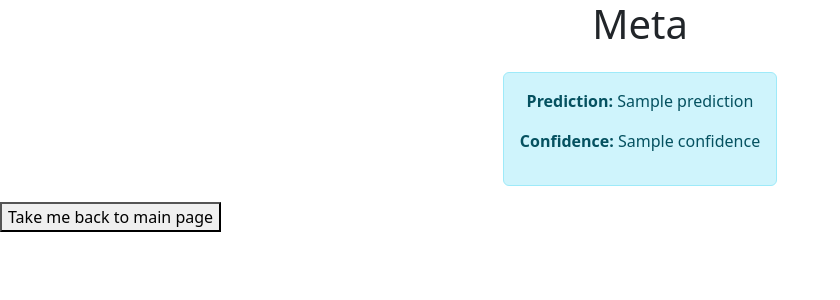
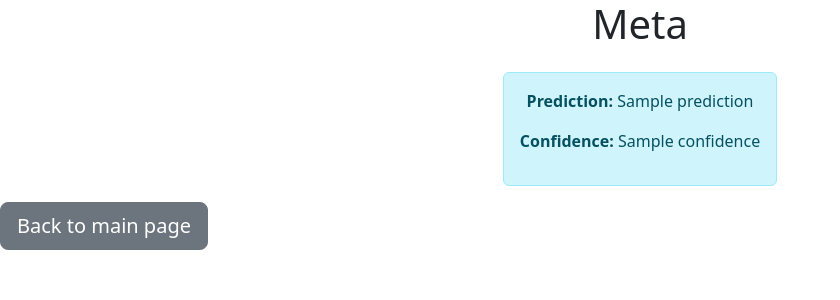
Before and after one commit to ucsd-cse-spis-2025/SPIS25-Lauren-Diana-Final_Project, a Flask app: template templates/meta.html in a window 1280 px wide. Shown: the top 300 px of the page, without its empty margins (0-840 px from the left). Run offline with Flask 3, Linux system fonts and the light colour scheme; the template is opened without the code that fills it: most values are stand-ins (such as "Sample title", 1, 10 or a date in 2020); parts of the project's set-up code (start-up, migrations or seed data) failed here and were passed over.

Commit message:
Changed button format again

```diff
--- a/templates/amazon.html
+++ b/templates/amazon.html
@@ -19,7 +19,7 @@
       </div>
     </div>
 
-    <a href="/predict"><button>Take me back to main page</button></a>
+    <a href="/predict" class="btn btn-secondary btn-lg">Back to main page</a>
     <!-- Bootstrap JS -->
   <script src="https://cdn.jsdelivr.net/npm/bootstrap@5.3.2/dist/js/bootstrap.bundle.min.js"></script>
 </body>
--- a/templates/apple.html
+++ b/templates/apple.html
@@ -19,7 +19,7 @@
         </div>
     </div>
 
-    <a href="/predict"><button>Take me back to main page</button></a>
+    <a href="/predict" class="btn btn-secondary btn-lg">Back to main page</a>
     <!-- Bootstrap JS -->
   <script src="https://cdn.jsdelivr.net/npm/bootstrap@5.3.2/dist/js/bootstrap.bundle.min.js"></script>
 </body>
--- a/templates/google.html
+++ b/templates/google.html
@@ -19,7 +19,7 @@
         </div>
     </div>
 
-    <a href="/predict"><button>Take me back to main page</button></a>
+    <a href="/predict" class="btn btn-secondary btn-lg">Back to main page</a>
     <!-- Bootstrap JS -->
   <script src="https://cdn.jsdelivr.net/npm/bootstrap@5.3.2/dist/js/bootstrap.bundle.min.js"></script>
 </body>
--- a/templates/meta.html
+++ b/templates/meta.html
@@ -19,7 +19,7 @@
         </div>
     </div>
 
-    <a href="/predict"><button>Take me back to main page</button></a>
+    <a href="/predict" class="btn btn-secondary btn-lg">Back to main page</a>
     <!-- Bootstrap JS -->
   <script src="https://cdn.jsdelivr.net/npm/bootstrap@5.3.2/dist/js/bootstrap.bundle.min.js"></script>
 </body>
--- a/templates/microsoft.html
+++ b/templates/microsoft.html
@@ -19,7 +19,7 @@
         </div>
     </div>
 
-    <a href="/predict"><button>Take me back to main page</button></a>
+    <a href="/predict" class="btn btn-secondary btn-lg">Back to main page</a>
     <!-- Bootstrap JS -->
   <script src="https://cdn.jsdelivr.net/npm/bootstrap@5.3.2/dist/js/bootstrap.bundle.min.js"></script>
 </body>
--- a/templates/netflix.html
+++ b/templates/netflix.html
@@ -19,7 +19,7 @@
         </div>
     </div>
 
-    <a href="/predict"><button>Take me back to main page</button></a>
+    <a href="/predict" class="btn btn-secondary btn-lg">Back to main page</a>
     <!-- Bootstrap JS -->
   <script src="https://cdn.jsdelivr.net/npm/bootstrap@5.3.2/dist/js/bootstrap.bundle.min.js"></script>
 </body>
--- a/templates/nvidia.html
+++ b/templates/nvidia.html
@@ -19,7 +19,7 @@
         </div>
     </div>
 
-    <a href="/predict"><button>Take me back to main page</button></a>
+    <a href="/predict" class="btn btn-secondary btn-lg">Back to main page</a>
     <!-- Bootstrap JS -->
   <script src="https://cdn.jsdelivr.net/npm/bootstrap@5.3.2/dist/js/bootstrap.bundle.min.js"></script>
 </body>
--- a/templates/qualcomm.html
+++ b/templates/qualcomm.html
@@ -19,7 +19,7 @@
         </div>
     </div>
 
-    <a href="/predict"><button>Take me back to main page</button></a>
+    <a href="/predict" class="btn btn-secondary btn-lg">Back to main page</a>
     <!-- Bootstrap JS -->
   <script src="https://cdn.jsdelivr.net/npm/bootstrap@5.3.2/dist/js/bootstrap.bundle.min.js"></script>
 </body>
--- a/templates/samsung.html
+++ b/templates/samsung.html
@@ -19,7 +19,7 @@
         </div>
     </div>
 
-    <a href="/predict"><button>Take me back to main page</button></a>
+    <a href="/predict" class="btn btn-secondary btn-lg">Back to main page</a>
     <!-- Bootstrap JS -->
   <script src="https://cdn.jsdelivr.net/npm/bootstrap@5.3.2/dist/js/bootstrap.bundle.min.js"></script>
 </body>
--- a/templates/tesla.html
+++ b/templates/tesla.html
@@ -19,7 +19,7 @@
       </div>
     </div>
 
-    <a href="/predict"><button>Take me back to main page</button></a>
+    <a href="/predict" class="btn btn-secondary btn-lg">Back to main page</a>
     <!-- Bootstrap JS -->
   <script src="https://cdn.jsdelivr.net/npm/bootstrap@5.3.2/dist/js/bootstrap.bundle.min.js"></script>
 </body>
```
